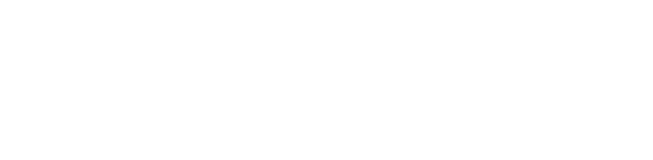
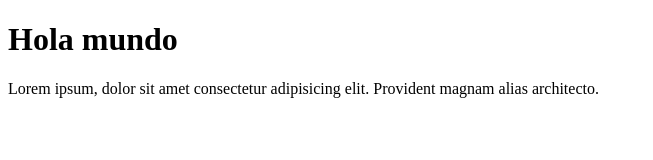
Before and after one commit to ARIEL-MH/curso-git, a plain HTML site: page index.html in a window 1280 px wide. Shown: the whole page, without its empty margins (0-653 px from the left). Drawn offline with Linux system fonts and the light colour scheme.

Commit message:
Anotaciones 3

```diff
--- a/index.html
+++ b/index.html
@@ -6,6 +6,7 @@
     <title>Document</title>
 </head>
 <body>
-
+    <h1>Hola mundo</h1>
+    <p>Lorem ipsum, dolor sit amet consectetur adipisicing elit. Provident magnam alias architecto.</p>
 </body>
 </html>
```
Also changed, not shown: anotaciones.txt.
